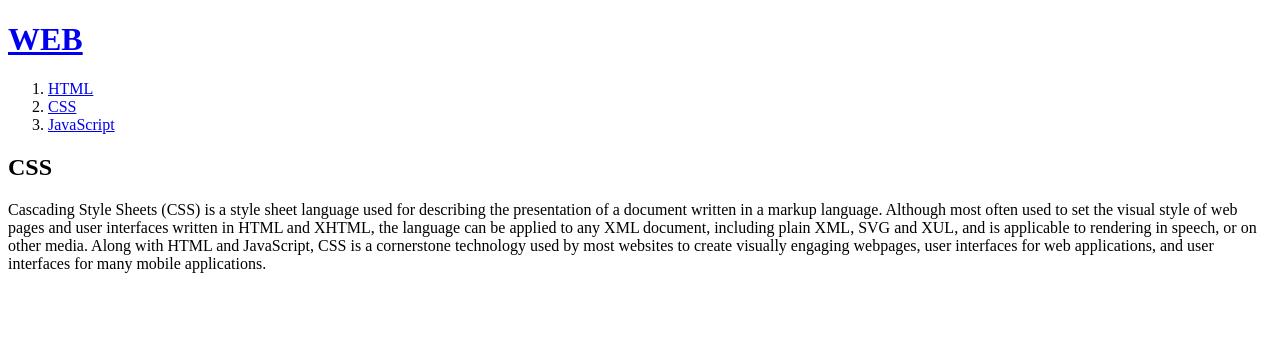
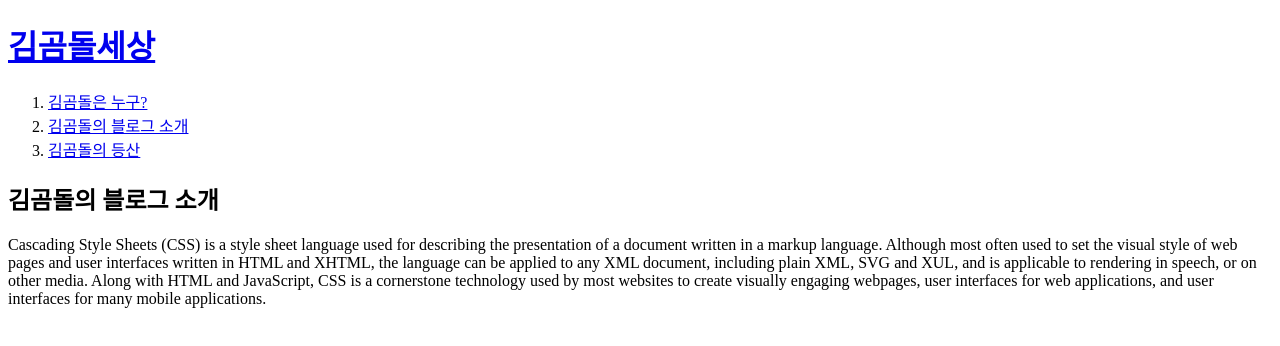
Before and after one commit to pong00pong/Gomdol.Kim, a plain HTML site: page 2.html in a window 1280 px wide. Drawn offline with Linux system fonts and the light colour scheme.

Commit message:
곰돌킴

```diff
--- a/2.html
+++ b/2.html
@@ -1,17 +1,17 @@
 <!doctype html>
 <html>
 <head>
-  <title>WEB1 - CSS</title>
+  <title>Gomdol.kim - HTML</title>
   <meta charset="utf-8">
 </head>
 <body>
-  <h1><a href="index.html">WEB</a></h1>
+  <h1><a href="index.html">김곰돌세상</a></h1>
   <ol>
-    <li><a href="1.html">HTML</a></li>
-    <li><a href="2.html">CSS</a></li>
-    <li><a href="3.html">JavaScript</a></li>
+    <li><a href="1.html">김곰돌은 누구?</a></li>
+    <li><a href="2.html">김곰돌의 블로그 소개</a></li>
+    <li><a href="3.html">김곰돌의 등산</a></li>
   </ol>
-  <h2>CSS</h2>
+  <h2>김곰돌의 블로그 소개</h2>
   <p>
     Cascading Style Sheets (CSS) is a style sheet language used for describing the presentation of a document written in a markup language. Although most often used to set the visual style of web pages and user interfaces written in HTML and XHTML, the language can be applied to any XML document, including plain XML, SVG and XUL, and is applicable to rendering in speech, or on other media. Along with HTML and JavaScript, CSS is a cornerstone technology used by most websites to create visually engaging webpages, user interfaces for web applications, and user interfaces for many mobile applications.
   </p>
```
Also changed, not shown: 1.html (+1 -1 lines), 3.html (+6 -6 lines), index.html (+2 -1 lines).
